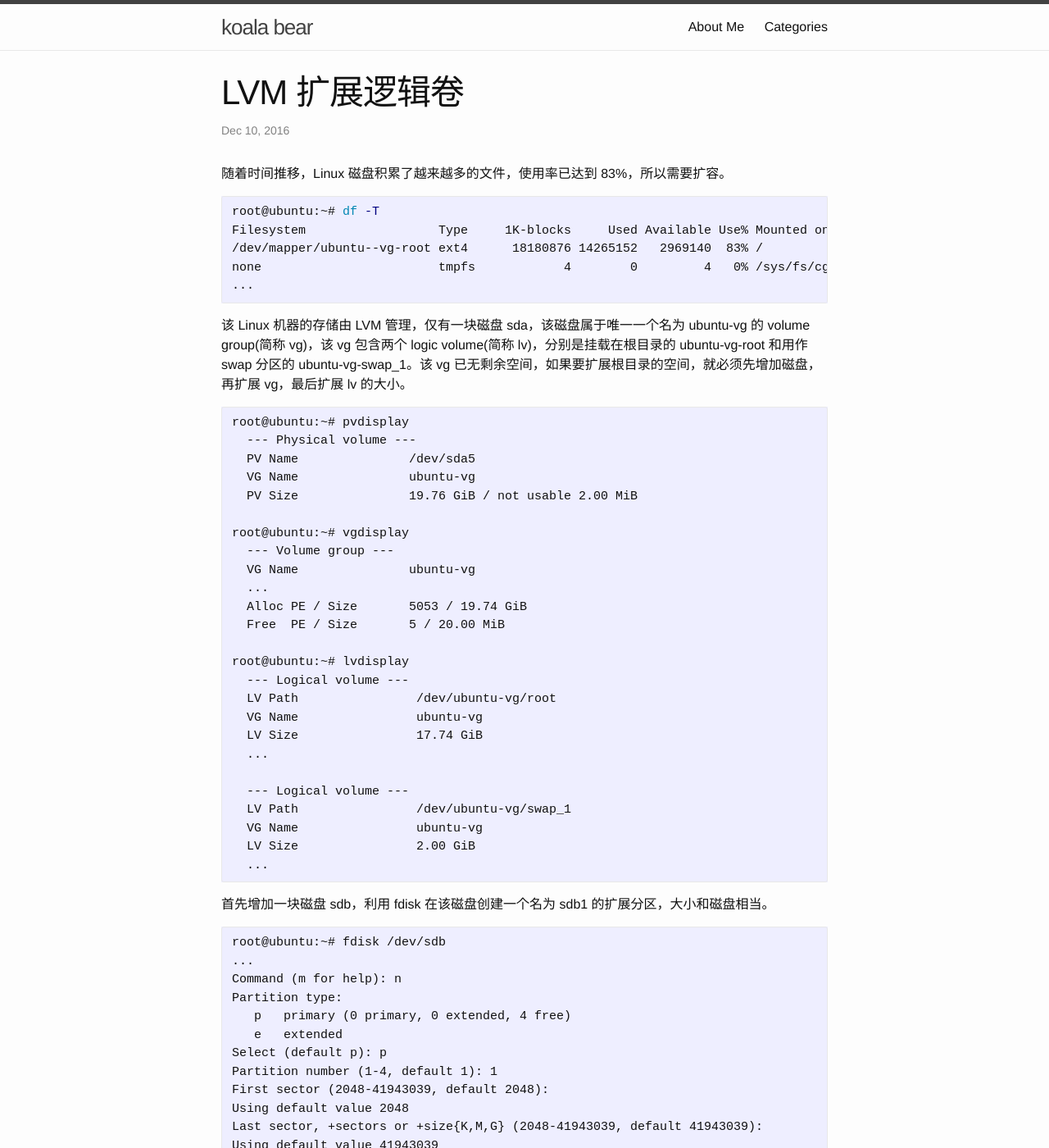
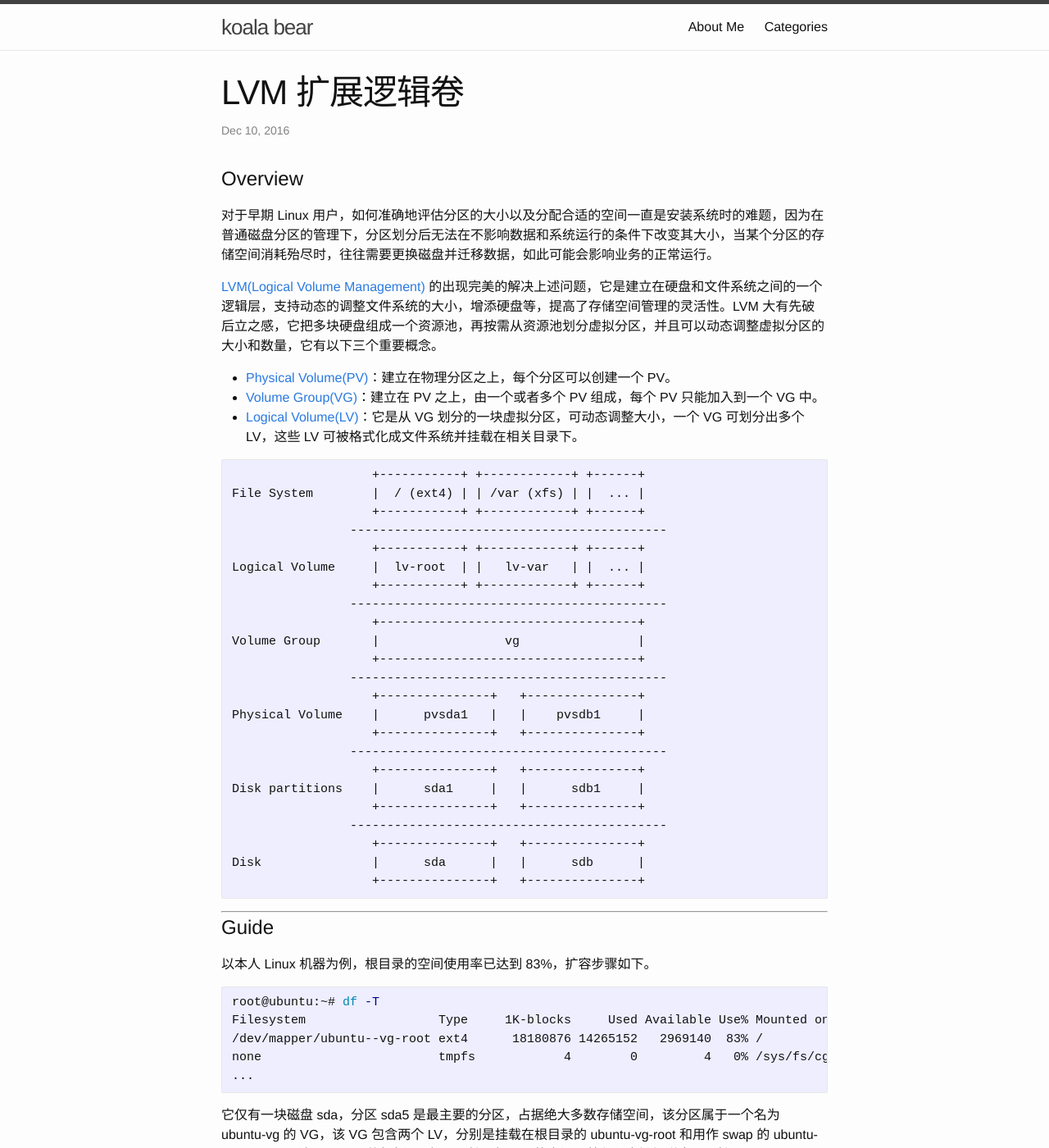
Before and after one commit to DeliangFan/deliangfan.github.io, a Jekyll site: the page built from _posts/2016-12-10-LVM_extend_directory.markdown, in a window 1280 px wide and 1400 px high. Shown: the whole window at 82% size. Built offline with Jekyll 4.4.1, drawn with Linux system fonts in a browser that asks for light colours; comment, search, counter and statistics services are not loaded; some of the changed text lies outside the part shown.

Commit message:
update lvm extend directory

```diff
--- a/_posts/2016-12-10-LVM_extend_directory.markdown
+++ b/_posts/2016-12-10-LVM_extend_directory.markdown
@@ -4,7 +4,47 @@ title:  "LVM 扩展逻辑卷"
 categories: DevOps
 ---
 
-随着时间推移，Linux 磁盘积累了越来越多的文件，使用率已达到 83%，所以需要扩容。
+# Overview
+
+对于早期 Linux 用户，如何准确地评估分区的大小以及分配合适的空间一直是安装系统时的难题，因为在普通磁盘分区的管理下，分区划分后无法在不影响数据和系统运行的条件下改变其大小，当某个分区的存储空间消耗殆尽时，往往需要更换磁盘并迁移数据，如此可能会影响业务的正常运行。
+
+[LVM(Logical Volume Management)](https://en.wikipedia.org/wiki/Logical_Volume_Manager_(Linux)) 的出现完美的解决上述问题，它是建立在硬盘和文件系统之间的一个逻辑层，支持动态的调整文件系统的大小，增添硬盘等，提高了存储空间管理的灵活性。LVM 大有先破后立之感，它把多块硬盘组成一个资源池，再按需从资源池划分虚拟分区，并且可以动态调整虚拟分区的大小和数量，它有以下三个重要概念。
+
+- [Physical Volume(PV)](https://www.centos.org/docs/5/html/Cluster_Logical_Volume_Manager/physical_volumes.html)：建立在物理分区之上，每个分区可以创建一个 PV。
+- [Volume Group(VG)](https://www.centos.org/docs/5/html/Cluster_Logical_Volume_Manager/volume_group_overview.html)：建立在 PV 之上，由一个或者多个 PV 组成，每个 PV 只能加入到一个 VG 中。
+- [Logical Volume(LV)](https://www.centos.org/docs/5/html/Cluster_Logical_Volume_Manager/lv_overview.html)：它是从 VG 划分的一块虚拟分区，可动态调整大小，一个 VG 可划分出多个 LV，这些 LV 可被格式化成文件系统并挂载在相关目录下。
+
+~~~
+                   +-----------+ +------------+ +------+
+File System        |  / (ext4) | | /var (xfs) | |  ... |
+                   +-----------+ +------------+ +------+
+                -------------------------------------------
+                   +-----------+ +------------+ +------+
+Logical Volume     |  lv-root  | |   lv-var   | |  ... |
+                   +-----------+ +------------+ +------+
+                -------------------------------------------
+                   +-----------------------------------+
+Volume Group       |                 vg                |
+                   +-----------------------------------+
+                -------------------------------------------
+                   +---------------+   +---------------+
+Physical Volume    |      pvsda1   |   |    pvsdb1     |
+                   +---------------+   +---------------+
+                -------------------------------------------
+                   +---------------+   +---------------+
+Disk partitions    |      sda1     |   |      sdb1     |
+                   +---------------+   +---------------+
+                -------------------------------------------
+                   +---------------+   +---------------+
+Disk               |      sda      |   |      sdb      |
+                   +---------------+   +---------------+
+~~~
+
+-------------------------
+
+# Guide
+
+以本人 Linux 机器为例，根目录的空间使用率已达到 83%，扩容步骤如下。
 
 ~~~ shell
 root@ubuntu:~# df -T
@@ -14,9 +54,9 @@ none                        tmpfs            4        0         4   0% /sys/fs/c
 ...
 ~~~
 
-该 Linux 机器的存储由 LVM 管理，仅有一块磁盘 sda，该磁盘属于唯一一个名为 ubuntu-vg 的 volume group(简称  vg)，该 vg 包含两个 logic volume(简称 lv)，分别是挂载在根目录的 ubuntu-vg-root 和用作 swap 分区的 ubuntu-vg-swap_1。该 vg 已无剩余空间，如果要扩展根目录的空间，就必须先增加磁盘，再扩展 vg，最后扩展 lv 的大小。
+它仅有一块磁盘 sda，分区 sda5 是最主要的分区，占据绝大多数存储空间，该分区属于一个名为 ubuntu-vg 的 VG，该 VG 包含两个 LV，分别是挂载在根目录的 ubuntu-vg-root 和用作 swap 的 ubuntu-vg-swap_1。该 VG 已无剩余空间，如果要扩展根目录的空间，就必须先增加磁盘，再扩展 ubuntu-vg VG，最后扩展 ubuntu-vg-root LV。
 
-~~~
+~~~ shell
 root@ubuntu:~# pvdisplay
   --- Physical volume ---
   PV Name               /dev/sda5
@@ -44,9 +84,9 @@ root@ubuntu:~# lvdisplay
   ...
 ~~~
 
-首先增加一块磁盘 sdb，利用 fdisk 在该磁盘创建一个名为 sdb1 的扩展分区，大小和磁盘相当。
+首先增加一块磁盘 sdb，利用 [fdisk](https://linux.die.net/man/8/fdisk) 在该磁盘创建一个名为 sdb1 的扩展分区，分区的大小和磁盘相当。
 
-~~~
+~~~ shell
 root@ubuntu:~# fdisk /dev/sdb
 ...
 Command (m for help): n
@@ -72,23 +112,23 @@ Calling ioctl() to re-read partition table.
 Syncing disks.
 ~~~
 
-利用 pvgroup 在分区 sdb1 上创建 physical volume：
+利用 [pvcreate](https://linux.die.net/man/8/pvcreate) 在分区 sdb1 上创建一个名为 sdb1 的 PV：
 
-~~~
+~~~ shell
 root@ubuntu:~# pvcreate /dev/sdb1
   Physical volume "/dev/sdb1" successfully created
 ~~~
 
-把刚刚创建的 physical volume /dev/sdb1 加入到 ubuntu-vg volume group 中。
+把刚刚创建的 sdb1 PV 加入到 VG 中：
 
-~~~
+~~~ shell
 root@ubuntu:~# vgextend ubuntu-vg /dev/sdb1
  Volume group "ubuntu-vg" successfully extended
 ~~~
 
-扩展后，ubuntu-vg 总容量为 39.74 GB，可用空间为 20 GB。
+这时 ubuntu-vg 总容量为 39.74 GB，可用空间为 20 GB：
 
-~~~
+~~~ shell
 root@ubuntu:~# vgdisplay
   --- Volume group ---
   VG Name               ubuntu-vg
@@ -99,23 +139,23 @@ root@ubuntu:~# vgdisplay
   Free  PE / Size       5124 / 20.02 GiB
 ~~~
 
-接下来扩展 logical volume /dev/ubuntu-vg/root，本次增加 10GB 的空间。
+接下来扩展 /dev/ubuntu-vg/root LV，本次增加 10GB 的空间。
 
-~~~
+~~~ shell
 root@ubuntu:~# lvextend -L+10G /dev/ubuntu-vg/root
   Extending logical volume root to 27.74 GiB
   Logical volume root successfully resized
 ~~~
 
-扩展了逻辑卷后，还需要更新文件系统，因为 /dev/ubuntu-vg/root 上的文件系统类型为 ext4
+扩展了逻辑卷后，还需要更新文件系统，因为 /dev/ubuntu-vg/root 上的文件系统类型为 ext4，所以 resize2fs 命令扩展。
 
-~~~
+~~~ shell
 root@ubuntu:~# resize2fs /dev/mapper/ubuntu--vg-root
 ~~~
 
 扩展后效果如下：
 
-~~~
+~~~ shell
 root@ubuntu:~# df -T
 Filesystem                  Type     1K-blocks     Used Available Use% Mounted on
 /dev/mapper/ubuntu--vg-root ext4      28502156 14265156  12871324  53% /
```
